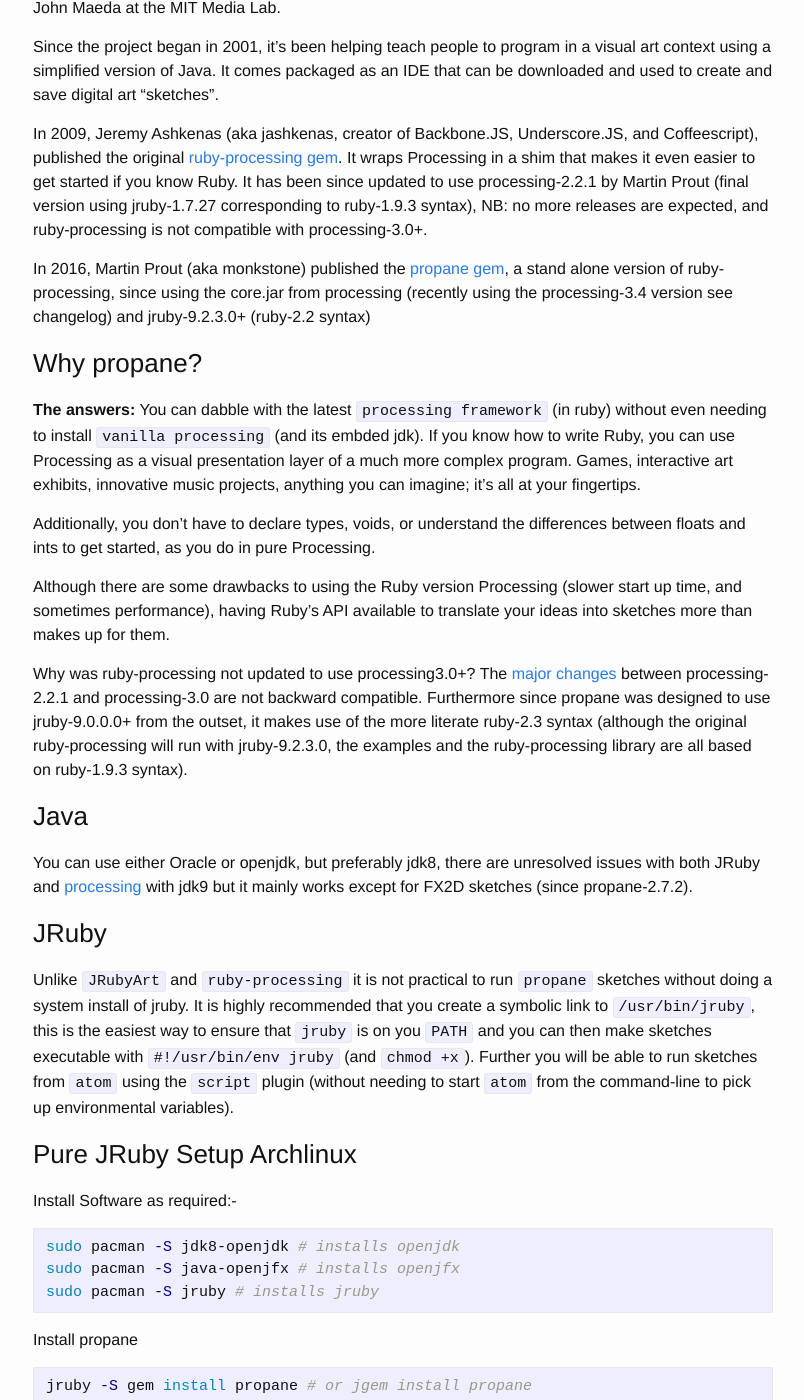
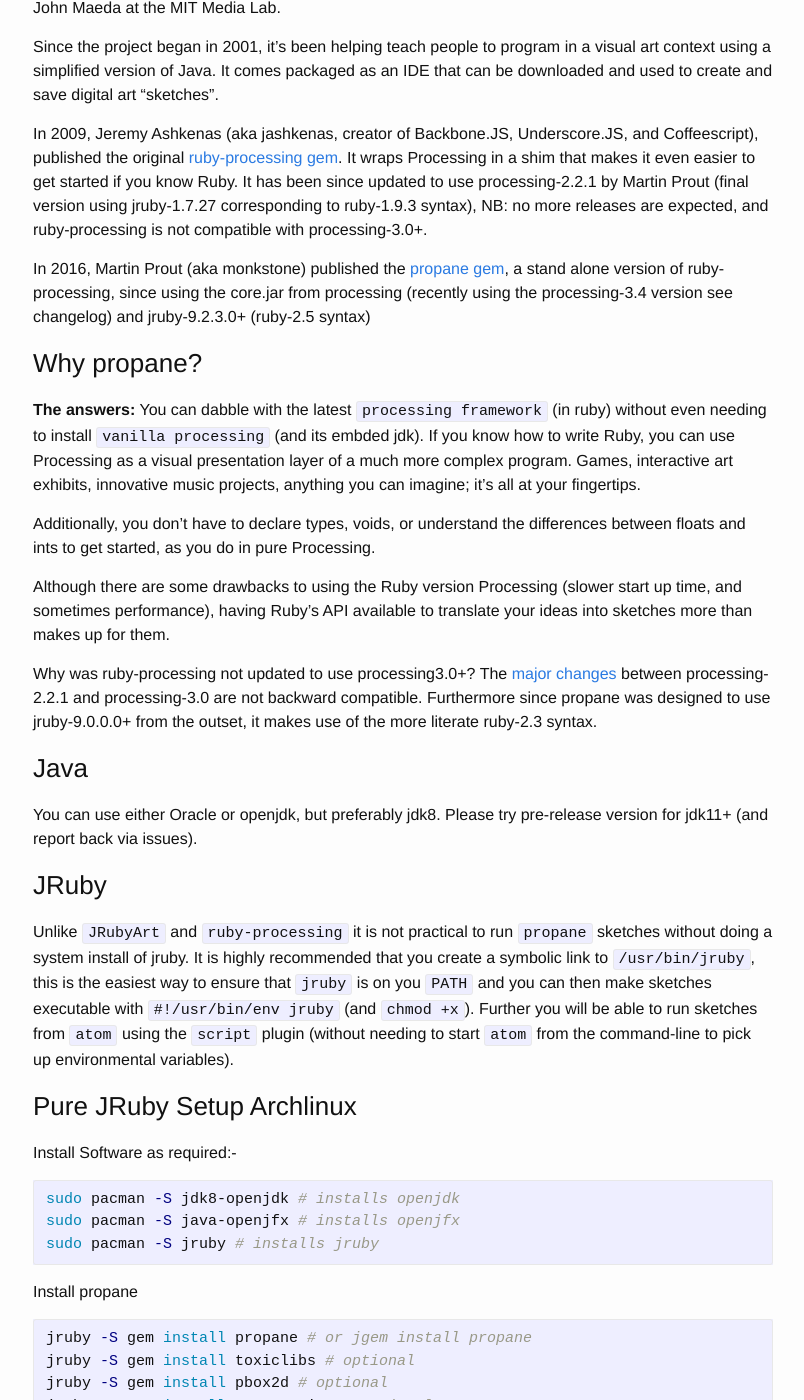
Before and after one commit to ruby-processing/propane, a Jekyll site: the page built from _posts/2015-11-21-getting_started.md, in a window 1280 px wide and 1400 px high, scrolled down 622 px. Shown: the whole window, without its empty margins (237-1041 px from the left). Built offline with Jekyll 4.4.1, drawn with Linux system fonts in a browser that asks for light colours.

Commit message:
tidy up mac and linux install

```diff
--- a/_posts/2015-11-21-getting_started.md
+++ b/_posts/2015-11-21-getting_started.md
@@ -19,7 +19,7 @@
 
 In 2009, Jeremy Ashkenas (aka jashkenas, creator of Backbone.JS, Underscore.JS, and Coffeescript), published the original [ruby-processing gem][gem]. It wraps Processing in a shim that makes it even easier to get started if you know Ruby. It has been since updated to use processing-2.2.1 by Martin Prout (final version using jruby-1.7.27 corresponding to ruby-1.9.3 syntax), NB: no more releases are expected, and ruby-processing is not compatible with processing-3.0+.
 
-In 2016, Martin Prout (aka monkstone) published the [propane gem][propane], a stand alone version of ruby-processing, since using the core.jar from processing (recently using the processing-3.4 version see changelog) and jruby-9.2.3.0+ (ruby-2.2 syntax)
+In 2016, Martin Prout (aka monkstone) published the [propane gem][propane], a stand alone version of ruby-processing, since using the core.jar from processing (recently using the processing-3.4 version see changelog) and jruby-9.2.3.0+ (ruby-2.5 syntax)
 
 ### Why propane? ###
 
@@ -29,11 +29,11 @@
 
 Although there are some drawbacks to using the Ruby version Processing (slower start up time, and sometimes performance), having Ruby's API available to translate your ideas into sketches more than makes up for them.
 
-Why was ruby-processing not updated to use processing3.0+? The [major changes][changes] between processing-2.2.1 and processing-3.0 are not backward compatible. Furthermore since propane was designed to use jruby-9.0.0.0+ from the outset, it makes use of the more literate ruby-2.3 syntax (although the original ruby-processing will run with jruby-9.2.3.0, the examples and the ruby-processing library are all based on ruby-1.9.3 syntax).
+Why was ruby-processing not updated to use processing3.0+? The [major changes][changes] between processing-2.2.1 and processing-3.0 are not backward compatible. Furthermore since propane was designed to use jruby-9.0.0.0+ from the outset, it makes use of the more literate ruby-2.3 syntax.
 
 ### Java
 
-You can use either Oracle or openjdk, but preferably jdk8, there are unresolved issues with both JRuby and [processing][wiki] with jdk9 but it mainly works except for FX2D sketches (since propane-2.7.2).
+You can use either Oracle or openjdk, but preferably jdk8. Please try pre-release version for jdk11+ (and report back via issues).
 
 ### JRuby
 
```
Also changed, not shown: _posts/2015-11-21-getting.md (+2 -2 lines).
